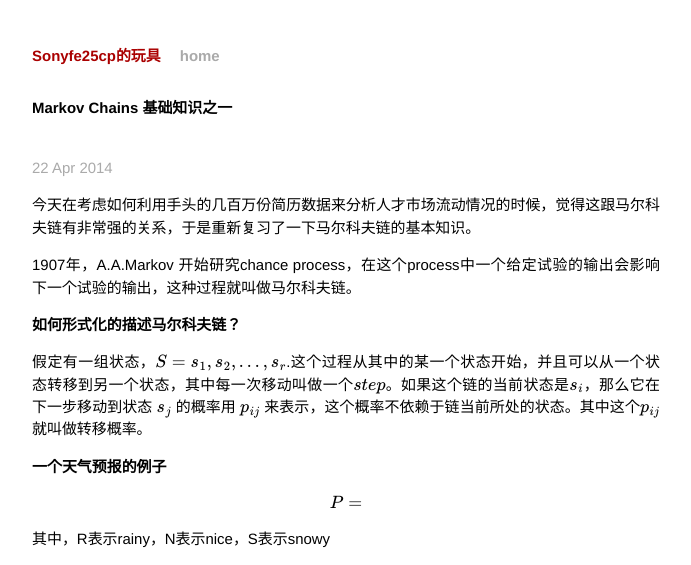
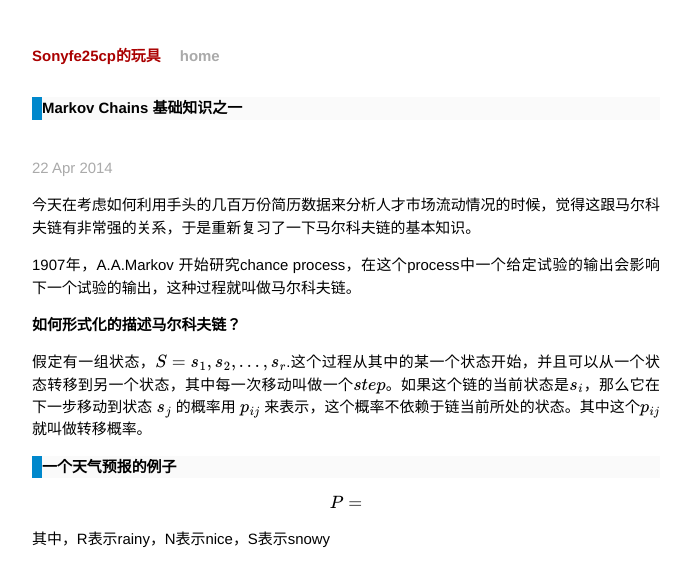
Before and after one commit to sonyfe25cp/sonyfe25cp.github.io, a Jekyll site: the page built from _posts/2014-04-22-markovchains.markdown, in a window 1280 px wide. Shown: the top 565 px of the page, without its empty margins (294-985 px from the left). Built offline with Jekyll 4.4.1, drawn with Linux system fonts in a browser that asks for light colours; formulas are drawn with MathJax 3.

Commit message:
测试latex

```diff
--- a/_posts/2014-04-22-markovchains.markdown
+++ b/_posts/2014-04-22-markovchains.markdown
@@ -9,7 +9,7 @@ category: markov
 
 1907年，A.A.Markov 开始研究chance process，在这个process中一个给定试验的输出会影响下一个试验的输出，这种过程就叫做马尔科夫链。
 
-##如何形式化的描述马尔科夫链？
+###如何形式化的描述马尔科夫链？
 
 假定有一组状态，$S = {s_1, s_2, \dots, s_r}$.这个过程从其中的某一个状态开始，并且可以从一个状态转移到另一个状态，其中每一次移动叫做一个$step$。如果这个链的当前状态是$s_i$，那么它在下一步移动到状态 $s_j$ 的概率用 $$p_{ij}$$ 来表示，这个概率不依赖于链当前所处的状态。其中这个$$p_{ij}$$ 就叫做转移概率。
 
@@ -21,9 +21,9 @@ $$
 
 其中，R表示rainy，N表示nice，S表示snowy
 
-##转移矩阵的几个重点知识
+###转移矩阵的几个重点知识
 
-###如何来预测后天是下雪的概率，假定今天是rainy。
+####如何来预测后天是下雪的概率，假定今天是rainy。
 
 分析：后天是下雪的情况有如下三种：1）明天下雨，后天下雪。2）明天晴天，后天下雪。3）明天下雪，后天下雪。
 
--- a/css/main.css
+++ b/css/main.css
@@ -23,6 +23,7 @@ h1, h2, h3, h4, h5, h6 {
   font-size: 100%; }
 
 h1 { margin-bottom: 1em; }
+h2 { border-left: 10px solid #08c; background: #fafafa;}
 p { margin: 1em 0; }
 
 a         { color: #00a; }
```
